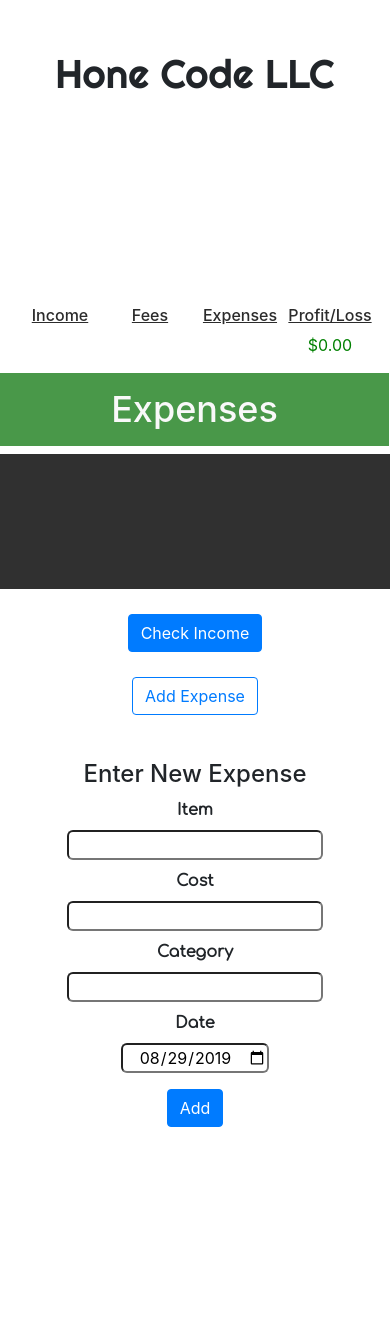
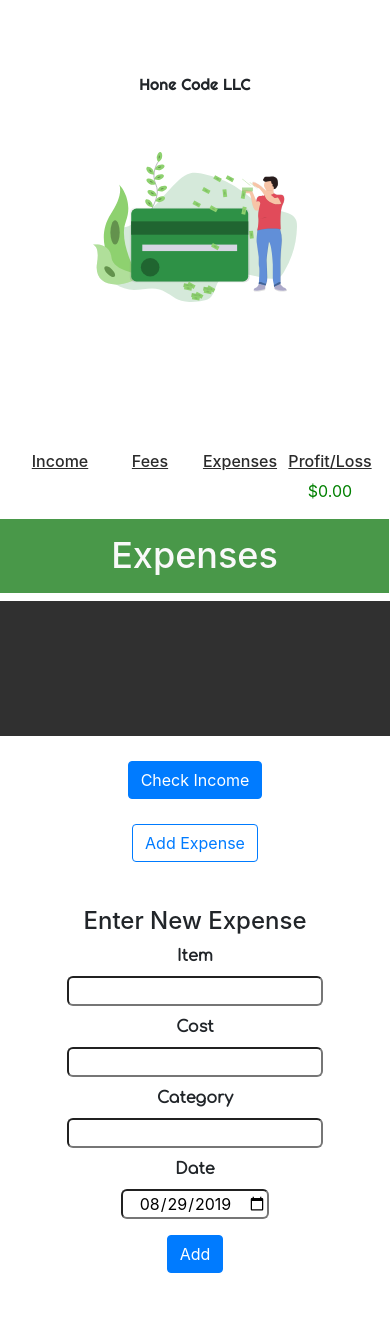
Before and after one commit to hone1er/businesstracker, a Flask app: page /get_expenses in a window 390 px wide. Before the commit the page ends 1127 px from the top, so only its background shows below. Run offline with Flask 2, Linux system fonts and the light colour scheme; data that the repository does not hold is empty; some libraries are stand-ins or nearby versions.

Commit message:
added svg images

```diff
--- a/static/styles/style.css
+++ b/static/styles/style.css
@@ -163,11 +163,15 @@ dd input {
     .container-fluid.project {
         padding: 0 9vw;
     }
+    .svghead {
+        height: 300px;
+    }
 }
 
 #main {
     font-family: 'Righteous', cursive;
     padding: 50px;
+    font-size: 200%;
 }
 
 @media only screen and (max-width: 765px) {
@@ -190,6 +194,18 @@ ul {
     font-size: 90%
 }
 
+.svghead {
+    height: 250px;
+}
+#main {
+    margin-top: 25px;
+    font-size: 150%;
+}
+
+#fileinput {
+    margin-left: 5vw;
+}
+
 }
 
 @media only screen and (max-width: 560px) {
@@ -207,4 +223,19 @@ ul {
     .container-fluid {
         padding: 0 !important
     }
+
+    .svghead {
+        height: 150px;
+    }
+    #main {
+        margin-top: 25px;
+        font-size: 100%;
+    }
+    #newfile {
+        font-size: 100%;
+    }
+
+    #fileinput {
+        margin-left: 15vw;
+    }
 }
--- a/templates/expenses.html
+++ b/templates/expenses.html
@@ -1,11 +1,16 @@
-{% extends "layout.html" %} {% block form %}
+{% extends "layout.html" %}
+{% block svgimg %}
+<img class="svghead" height="400px" src="{{ url_for('static', filename='images/expenses.svg') }}" alt="" srcset="">
+{% endblock %}
+{% block form %}
 <center style="margin-bottom: 20px;">
+
+
   <form action="/" method="GET">
     <button type="submit" class="btn btn-primary" style="margin-bottom: 25px;margin-top: 25px;">Check Income</button>
   </form>
   <a href="#addexpense"><button class="btn btn-outline-primary">Add Expense</button></a>
 </center>
-
 {% endblock %}
 {% block banner %}
 Expenses
@@ -26,7 +31,7 @@ Expenses
         </li>
         <li id="itemdate" class="itemattr">{{ doc.date }}</li>
         <li>
-          <button type="button" id="removeobject" class="btn btn-outline-danger" name="{{ doc._id }}" value="Remove" onclick="sendPost(this.name)">Remove</button>
+          <button type="button" id="removeobject" class="btn btn-outline-danger" name="{{ doc._id }}" value="Remove"  onclick="sendPost(this.name)">Remove</button>
         </li>
       </ul>
     </div>
--- a/templates/layout.html
+++ b/templates/layout.html
@@ -55,7 +55,12 @@
 
   <body>
     <center>
-      <h1 id="main">Hone Code LLC</h1>
+      <h1 id="main">
+        Hone Code LLC
+     </h1>
+     {% block svgimg %}
+
+     {% endblock %}
     </center>
 
     {% with messages = get_flashed_messages() %} {% if messages %} {% for
@@ -107,7 +112,7 @@
       </div>
     </div>
     {% block body %} {% endblock %} {% block addexpense %}{% endblock %}
-
+    <footer style="margin-top: 45px"></footer>
     <script
       type="text/javascript"
       src="{{ url_for('static', filename='js/app.js')}}"
```
Also changed, not shown: templates/index.html (+7 -3 lines), static/images/expenses.svg (added), static/images/invoices.svg (added).
